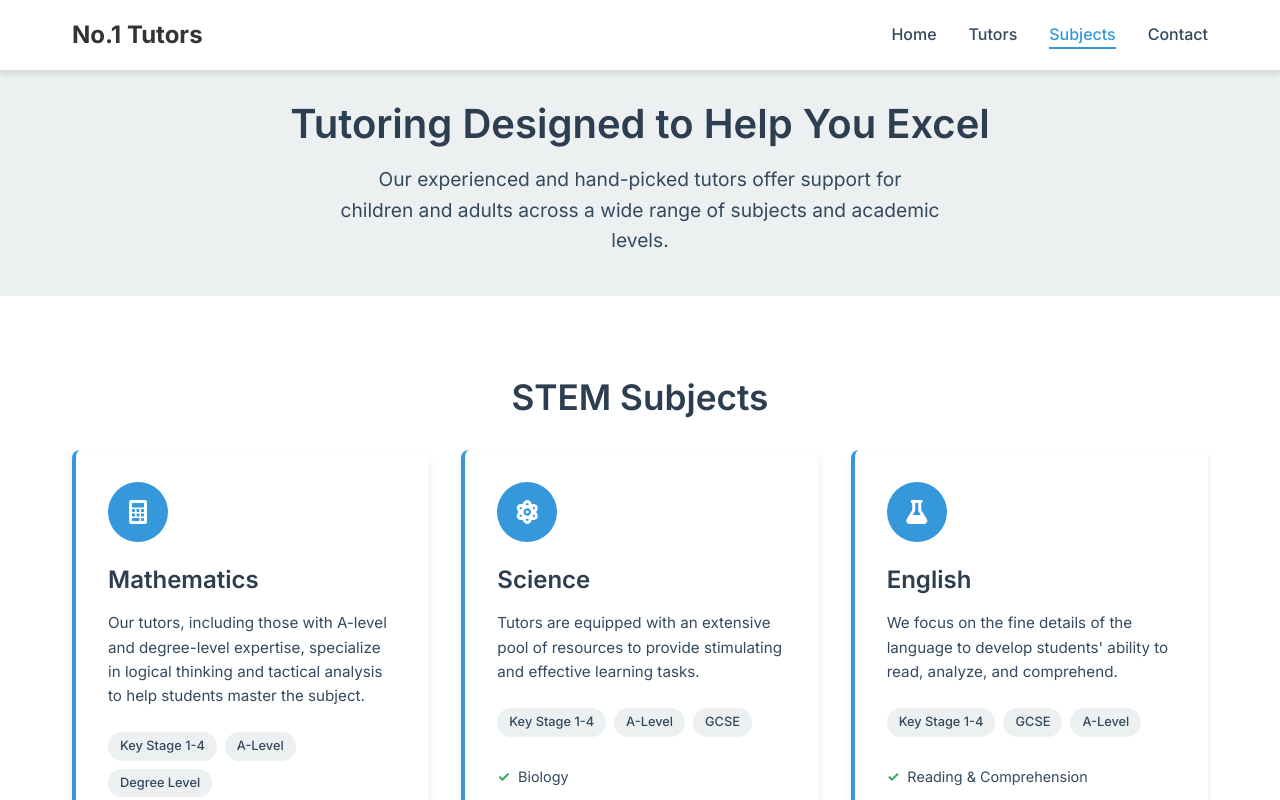
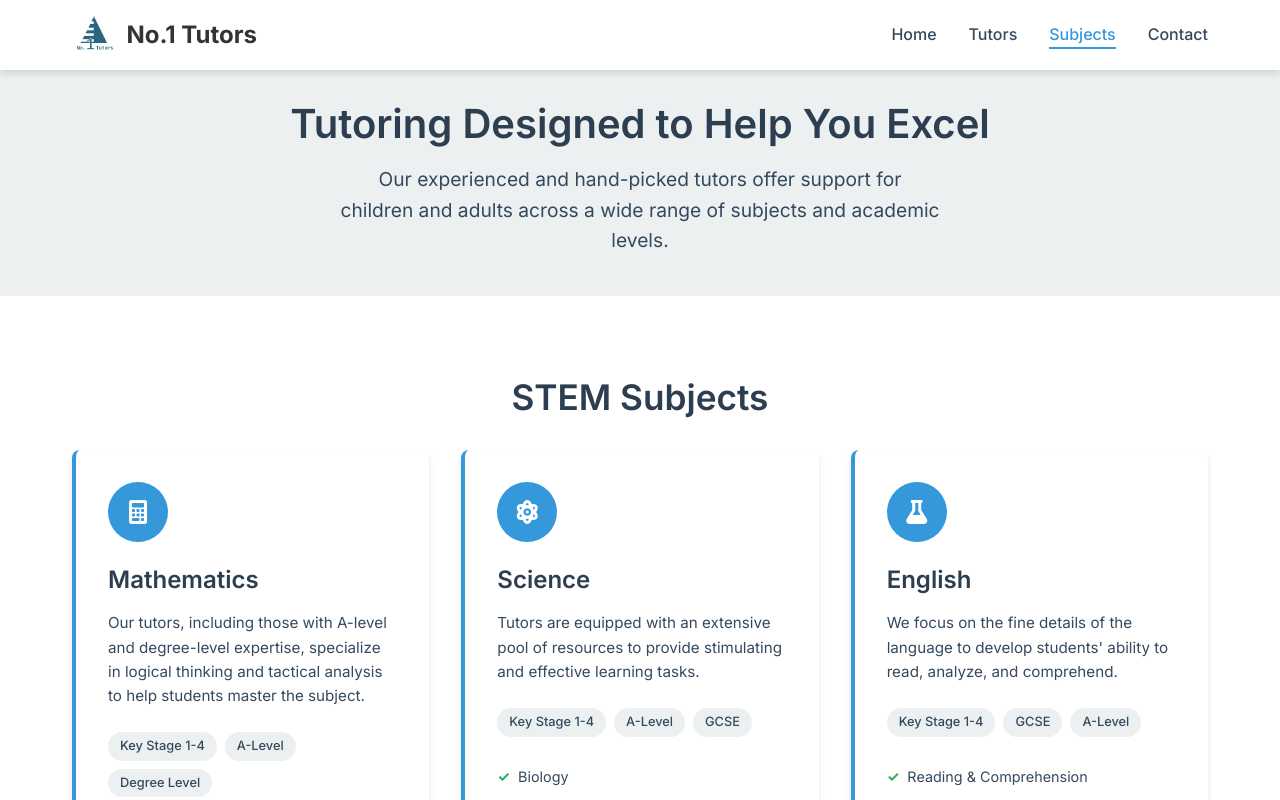
Before and after one commit to AuraJosh/Aura-AI-Solutions-2, a website: page frontend/demo-website/subjects.html in a window 1280 px wide. Shown: the top 800 px of the page. Drawn offline with Linux system fonts and the light colour scheme.

Commit message:
Update subjects.html logo

```diff
--- a/frontend/demo-website/subjects.html
+++ b/frontend/demo-website/subjects.html
@@ -15,6 +15,7 @@
         <div class="nav-container">
             <div class="nav-logo">
                 <a href="index.html" class="logo-link">
+                    <img src="assets/no1tutorlogo.png" alt="No.1 Tutors Logo" class="logo-img">
                     <h2>No.1 Tutors</h2>
                 </a>
             </div>
```
